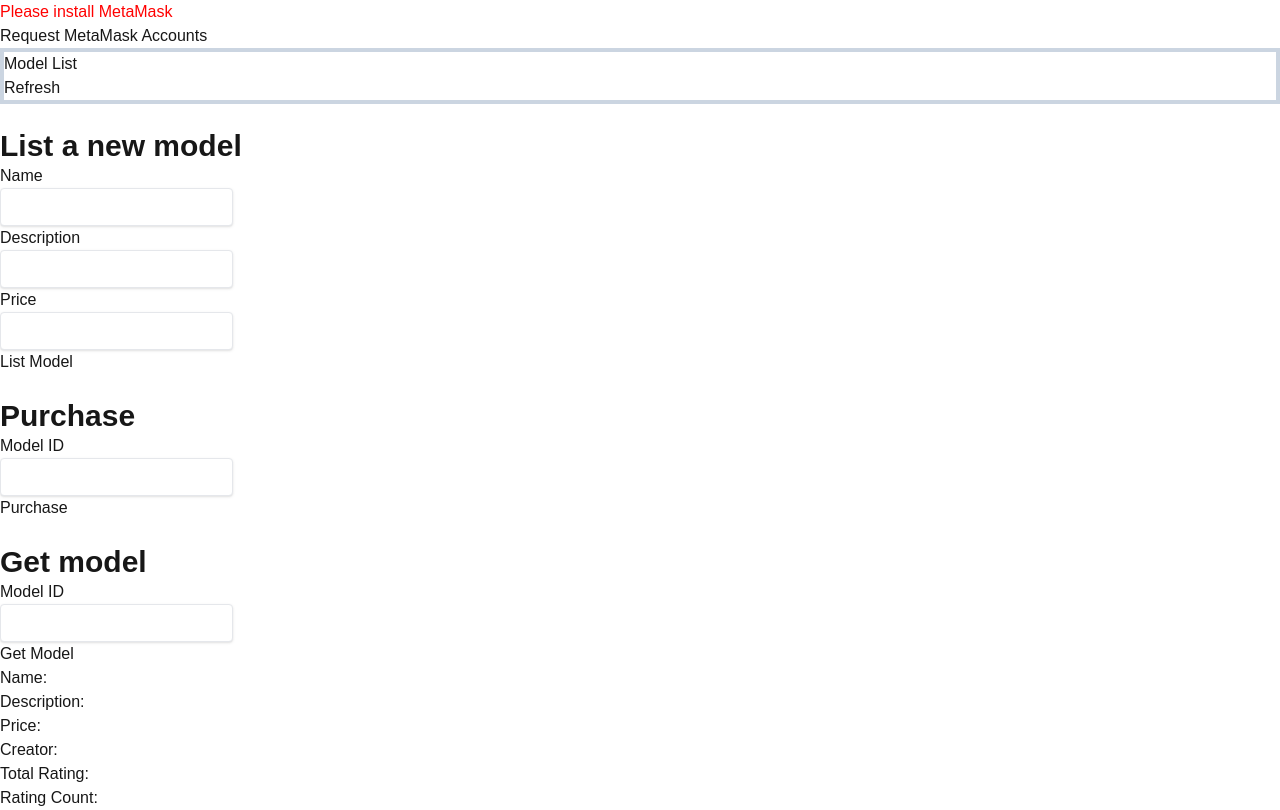
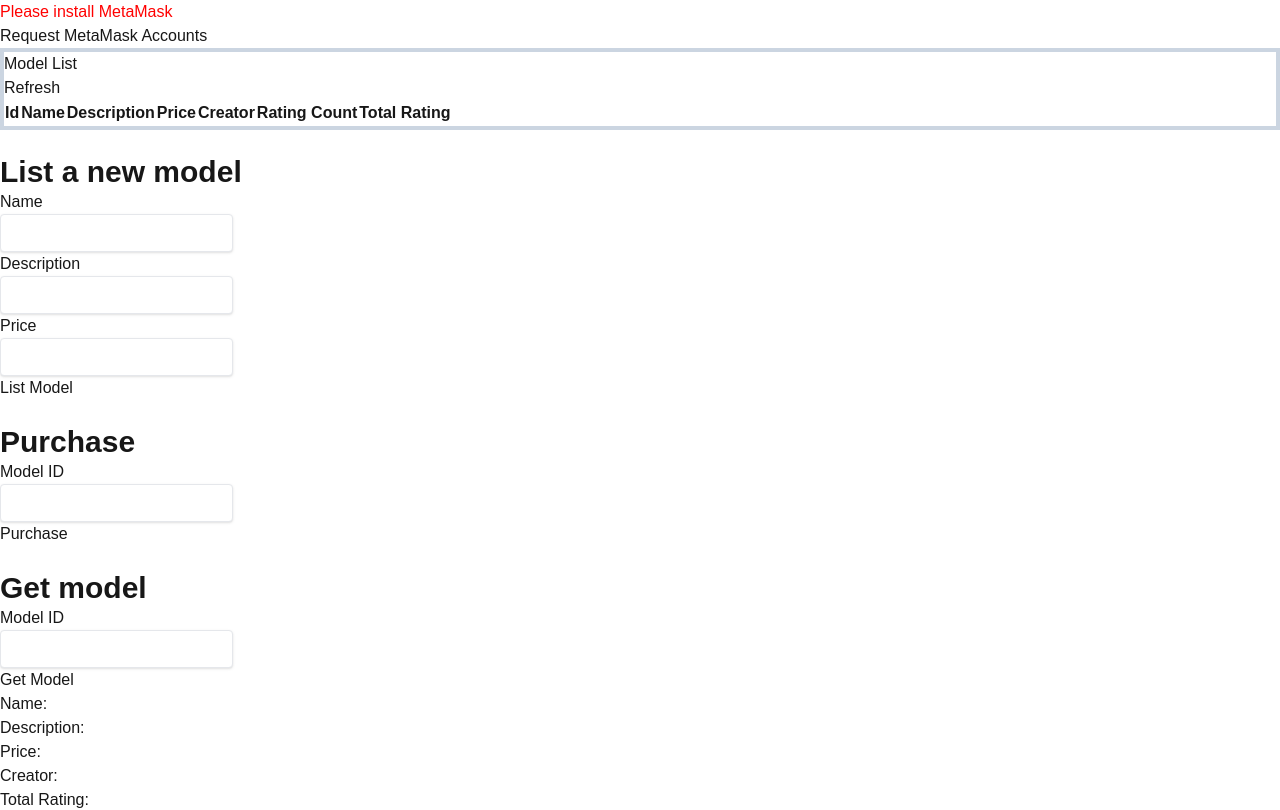
Before and after one commit to abzy128/blockchain-assignment2, a Next.js app in the folder frontend/: page / in a window 1280 px wide. Shown: the top 810 px of the page. Built offline with nearby package versions, Linux system fonts and the light colour scheme.

Commit message:
fix getList

```diff
--- a/frontend/src/app/page.tsx
+++ b/frontend/src/app/page.tsx
@@ -98,7 +98,8 @@
 
   async function getModelList() {
     updateContract();
-    const models = await contract.methods.getModels.call();
+    const models = await contract.methods.getModels().call();
+    console.log(models);
     setModels(models);
   }
 
@@ -148,15 +149,32 @@
       <div className="border-slate-300 border-x-4 border-y-4">
         <h1>Model List</h1>
         <button onClick={() => getModelList()}>Refresh</button>
-        <div>
-          {models?.map((model) => (
-            <div key={model.id}>
-              <h2>{model.name}</h2>
-              <p>{model.description}</p>
-              <p>{model.price}</p>
-            </div>
-          ))}
-        </div>
+        <table className="table-auto">
+          <thead>
+            <tr>
+              <th className="text-center" >Id</th>
+              <th className="text-center" >Name</th>
+              <th className="text-center" >Description</th>
+              <th className="text-center" >Price</th>
+              <th className="text-center" >Creator</th>
+              <th className="text-center" >Rating Count</th>
+              <th className="text-center" >Total Rating</th>
+            </tr>
+          </thead>
+          <tbody>
+            {models?.map((model, key) => (
+              <tr key={key}>
+                <td className="text-center" >{key}</td>
+                <td className="text-center" >{model.name}</td>
+                <td className="text-center" >{model.description}</td>
+                <td className="text-center" >{model.price}</td>
+                <td className="text-center" >{model.creator}</td>
+                <td className="text-center" >{model.ratingCount}</td>
+                <td className="text-center" >{model.totalRating}</td>
+              </tr>
+            ))}
+          </tbody>
+        </table>
       </div>
       <br />
       <div>
```
